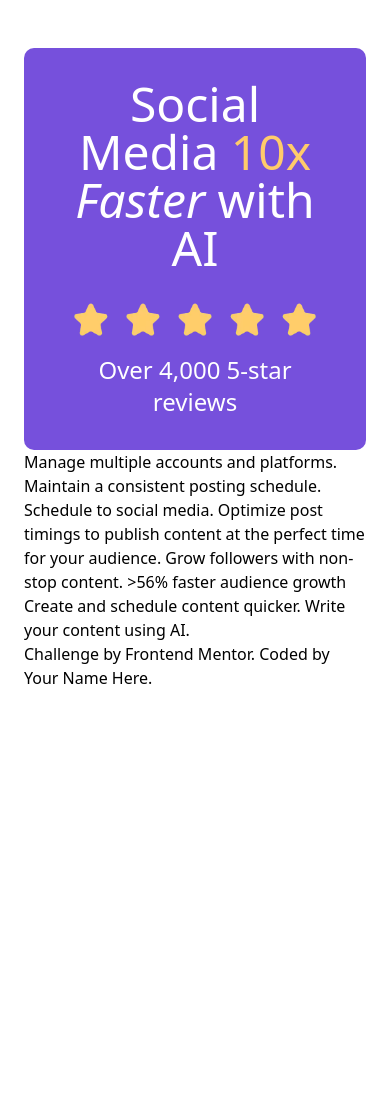
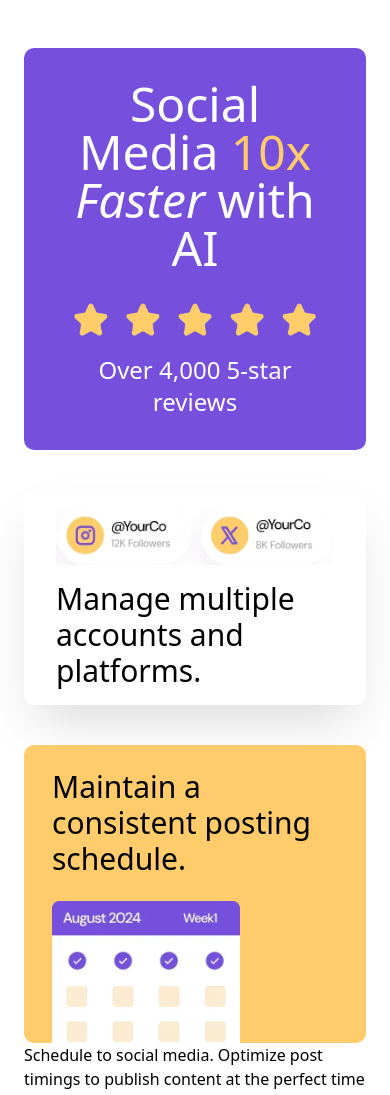
Before and after one commit to varma-cephas/bento-box-clone, a website built with Vite: page index.html in a window 390 px wide. Shown: the top 1095 px of the page. Before the commit the page ends 844 px from the top, so only its background shows below. Built offline with nearby package versions, Linux system fonts and the light colour scheme.

Commit message:
add second card mobile

```diff
--- a/index.html
+++ b/index.html
@@ -31,9 +31,19 @@
             </div>
         </div>
 
-        Manage multiple accounts and platforms.
+        <div class="my-10 px-8 py-4 shadow-[#d9d9d9] bg-white shadow-2xl rounded-[10px]">
+            <img class="mb-4 w-full" src="./assets/images/illustration-multiple-platforms.webp  " alt="">
+            <h2 class="text-3xl font-medium">
+                Manage multiple accounts and platforms.
+            </h2>
+        </div>
 
-        Maintain a consistent posting schedule.
+        <div class="bg-[#ffcb6b] pl-7 pt-6 rounded-[10px]">
+            <h2 class="text-3xl w-[85%] font-medium pb-6" >
+                Maintain a consistent posting schedule.
+            </h2>
+            <img class="w-[60%]" src="./assets/images/illustration-consistent-schedule.webp" alt="">
+        </div>
 
         Schedule to social media.
         Optimize post timings to publish content at the perfect time for your audience.
```
Also changed, not shown: css/output.css.
